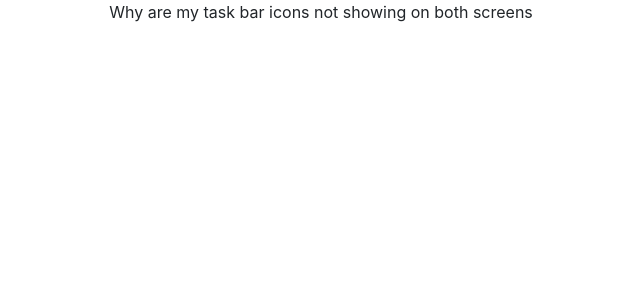
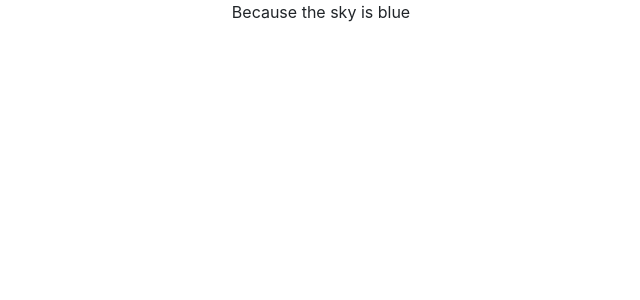
Before and after one commit to aschoch10/box-generator, a React (Create React App) app: page / in a window 1280 px wide. Shown: the top 300 px of the page, without its empty margins (319-959 px from the left). Built offline with nearby package versions, Linux system fonts and the light colour scheme.

Commit message:
git connected

```diff
--- a/src/App.js
+++ b/src/App.js
@@ -4,7 +4,7 @@ import './App.css';
 function App() {
   return (
     <div className="App">
-        <p>Why are my task bar icons not showing on both screens</p>
+        <p>Because the sky is blue</p>
     </div>
   );
 }
```
